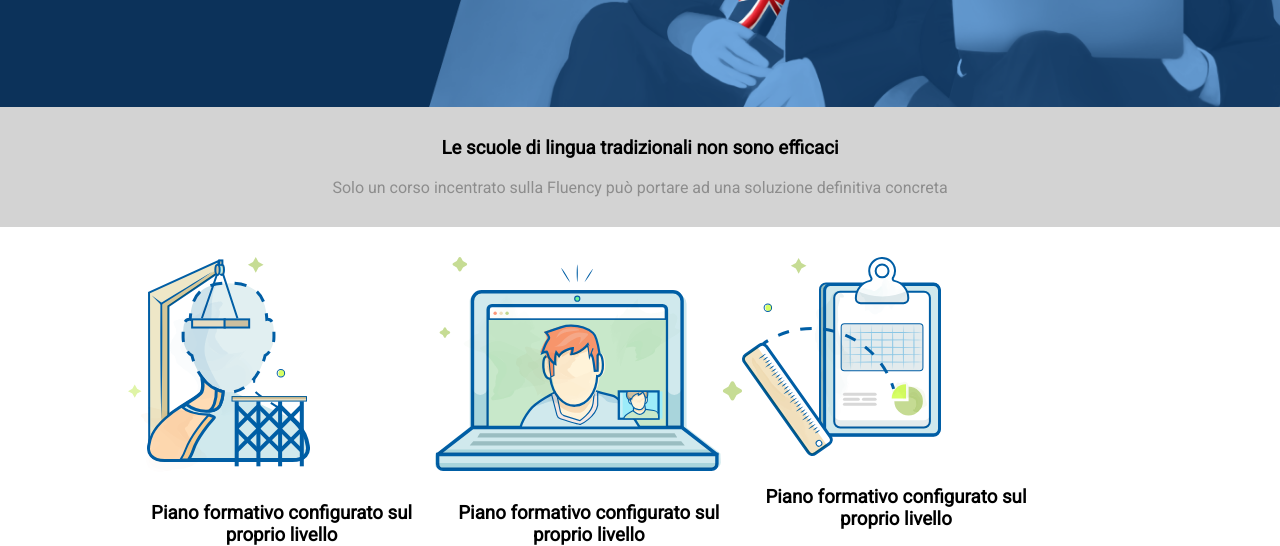
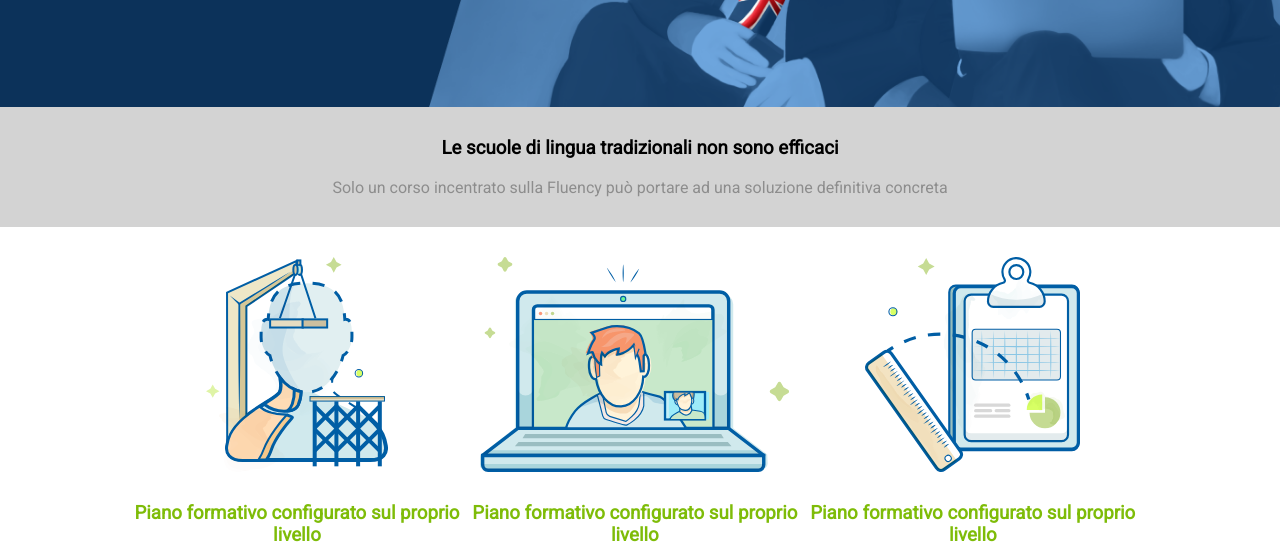
Before and after one commit to danialessi/htmlcss-fluentify, a plain HTML site: page index.html in a window 1280 px wide. Shown: the part 443-989 px from the top of the page. Drawn offline with Linux system fonts and the light colour scheme.

Commit message:
sistemate classi comuni

```diff
--- a/css/style.css
+++ b/css/style.css
@@ -41,11 +41,22 @@ body {
 }
 
 .main-columns {
-    width: 30%;
+    width: 33%;
     text-align: center;
     float: left;
 }
 
+.col-image {
+    margin: 30px auto;
+    height: 215px;
+    width: 100%;
+    background-repeat: no-repeat;
+    background-position: center;
+}
+
+.green-text {
+    color: #7ebc08;
+}
 /* END COMMON  */
 
 /* HEADER  */
@@ -125,28 +136,15 @@ li a {
 }
 
 .left-col-image {
-    margin: 30px auto;
-    height: 215px;
-    width: 100%;
     background-image: url(../img/profile.svg);
-    background-repeat: no-repeat;
 }
 
 .center-col-image {
-    margin: 30px auto;
-    height: 215px;
-    width: 100%;
     background-image: url(../img/computer.svg);
-    background-repeat: no-repeat;
 }
 
 .right-col-image {
-    margin: 30px auto;
-    height: 199px;
-    width: 100%;
     background-image: url(../img/doc.svg);
-    background-repeat: no-repeat;
-
 }
 
 /* end main columns  */
--- a/index.html
+++ b/index.html
@@ -89,18 +89,18 @@
             <div class="container-main-columns clearfix">
 
                 <div class="main-columns">
-                    <div class="left-col-image"></div>
-                    <h3>Piano formativo configurato sul proprio livello</h3>
+                    <div class="col-image left-col-image"></div>
+                    <h3 class="green-text">Piano formativo configurato sul proprio livello</h3>
                 </div>
 
                 <div class="main-columns">
-                    <div class="center-col-image"></div>
-                    <h3>Piano formativo configurato sul proprio livello</h3>
+                    <div class="col-image center-col-image"></div>
+                    <h3 class="green-text">Piano formativo configurato sul proprio livello</h3>
                 </div>
 
                 <div class="main-columns">
-                    <div class="right-col-image"></div>
-                    <h3>Piano formativo configurato sul proprio livello</h3>
+                    <div class="col-image right-col-image"></div>
+                    <h3 class="green-text">Piano formativo configurato sul proprio livello</h3>
                 </div>
 
             </div>
```
